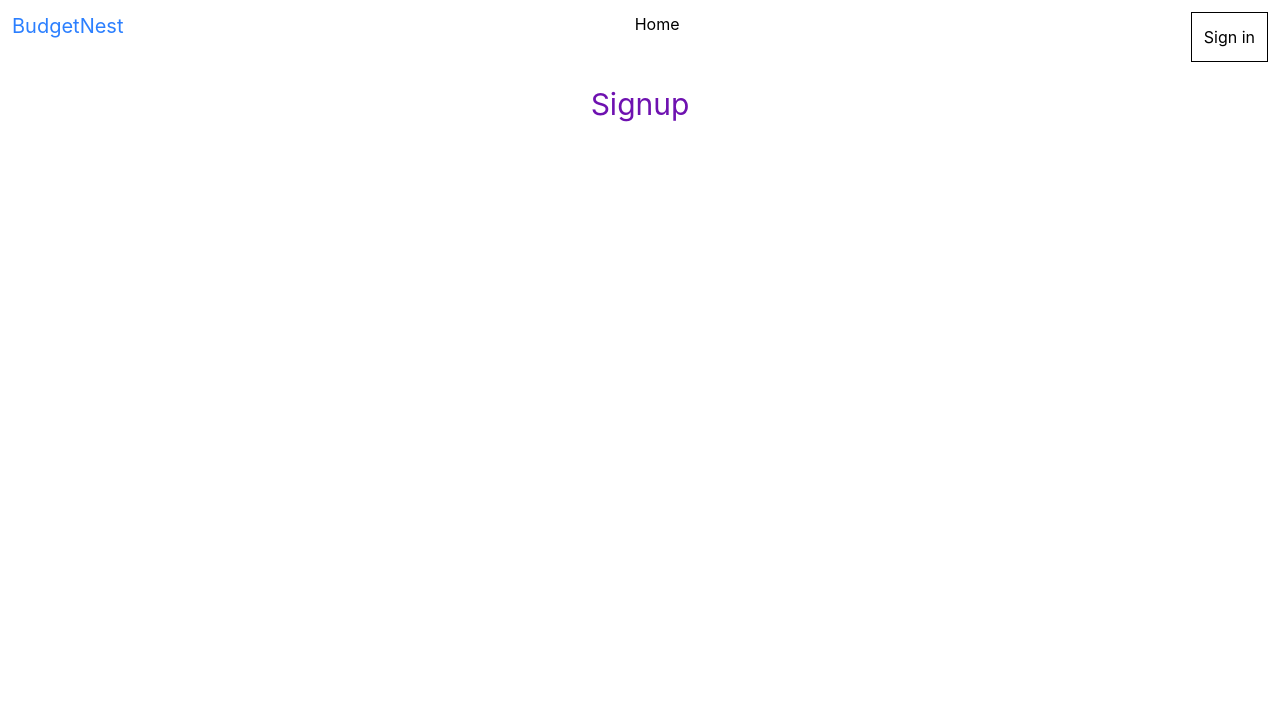
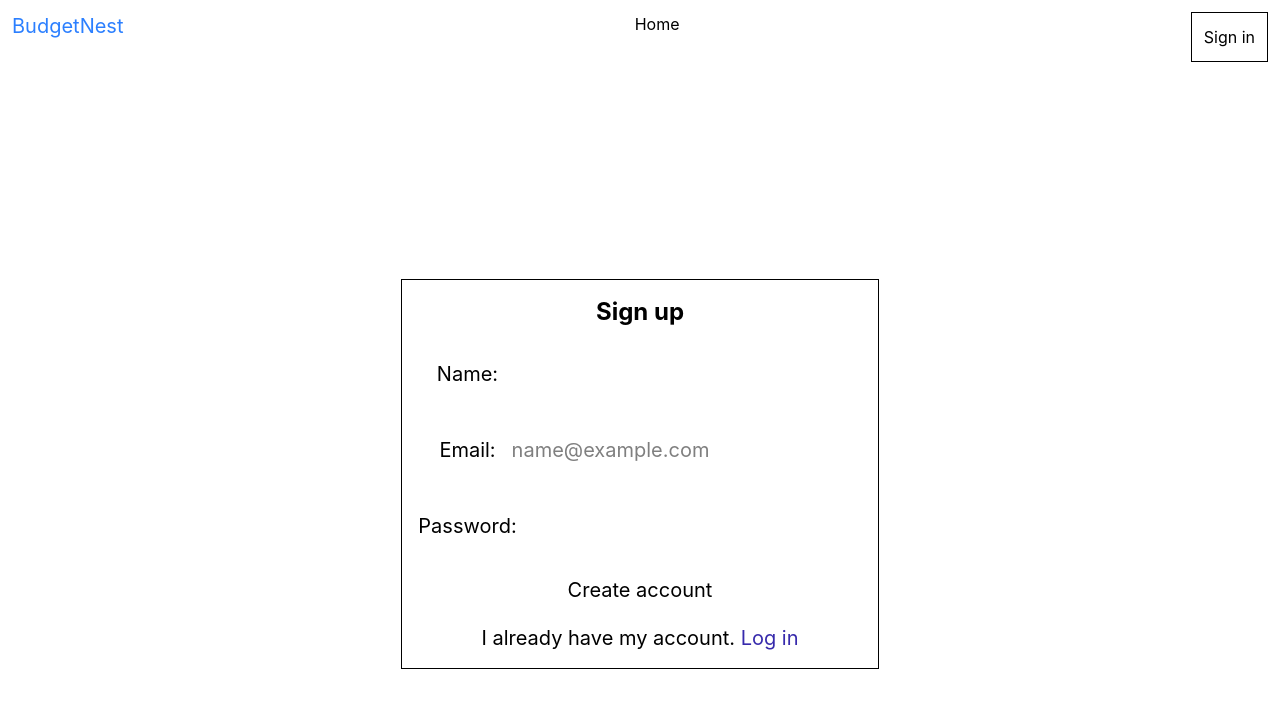
Before and after one commit to Maksas2002/Projektas1, a React (Vite) app in the folder front/: page /signup in a window 1280 px wide. Shown: the top 708 px of the page. Built offline with nearby package versions, Linux system fonts and the light colour scheme; no server answers.

Commit message:
Added funcion for SignupForm | fixed the bug

```diff
--- a/front/src/compoments/SignupForm.jsx
+++ b/front/src/compoments/SignupForm.jsx
@@ -1,7 +1,100 @@
+import { useState } from "react";
+import { useForm } from "react-hook-form"
+import { Link, useNavigate } from "react-router";
+import { handleErrors } from "../utils/errorhandling";
+import axios from "axios";
+
+const API_URL = import.meta.env.VITE_API_URL;
+
 function SignupForm(){
+    const [error, setError] = useState("");
+    const navigate = useNavigate();
+
+    const {
+        register,
+        handleSubmit,
+        formState: { errors },
+        reset
+    } = useForm({defaultValues:{name:"", email:"", password:""}});
+
+    const onSubmit = async (formValues) => {
+        try {
+            await axios.post(`${API_URL}/users/signup`, {
+                name:formValues.name,
+                email:formValues.email,
+                password:formValues.password
+            })
+
+            alert("Succesfully regestered");
+            reset();
+            navigate("/login");
+        } catch (error) {
+            setError(handleErrors(error));
+        }
+    }
+
+
     return(
         <>
-        <h1 className="text-3xl text-center text-purple-800 py-3">Signup</h1>
+            <div className="min-h-screen flex flex-col justify-center text-center items-center">
+
+                <form onSubmit={handleSubmit(onSubmit)} className="border text-xl p-2">
+                    <h3 className="m-2 text-2xl font-bold">Sign up</h3>
+                    <div className="p-2">
+                        <label>Name:</label>
+                        <input
+                        id="name"
+                        name="name"
+                        type="text"
+                        className="p-2 m-2"
+                        {...register("name")}
+                        required
+                        />
+                        {errors.name && (
+                            <p className="text-red-500 text-sm">{errors.name.message}</p>
+                        )}
+                    </div>
+
+                    <div className="p-2">
+                        <label>Email:</label>
+                        <input
+                        id="email"
+                        name="email"
+                        type="email"
+                        className="p-2 m-2"
+                        {...register("email")}
+                        placeholder="name@example.com"
+                        required
+                        />
+                        {errors.email && (
+                            <p className="text-red-500 text-sm">{errors.username.message}</p>
+                        )}
+                    </div>
+
+                    <div className="p-2">
+                        <label>Password:</label>
+                        <input
+                        id="password"
+                        name="password"
+                        type="password"
+                        className="p-2 m-2"
+                        {...register("password")}
+                        required
+                        />
+                        {errors.password && (
+                            <p className="text-red-500 text-sm">{errors.password.message}</p>
+                        )}
+                    </div>
+
+                    <button className="p-3" type="submit">Create account</button>
+                    <div className="p-2">
+                        <p>
+                            I already have my account. <Link to="/login" className="text-indigo-800 hover:text-indigo-900">Log in</Link>
+                        </p>
+                    </div>
+                    <div className="text-red-800">{error}</div>
+                </form>
+            </div>
         </>
     )
 }
--- a/front/vite.config.js
+++ b/front/vite.config.js
@@ -5,11 +5,11 @@ import tailwindcss from '@tailwindcss/vite'
 // https://vite.dev/config/
 export default defineConfig({
   plugins: [react(), tailwindcss(),],
-  server: {
-    watch: {
-      usePolling: true,
-    },
-    host: true,
-    strictPort: true,
-  }
+  // server: {
+  //   watch: {
+  //     usePolling: true,
+  //   },
+  //   host: true,
+  //   strictPort: true,
+  // }
 })
```
Also changed, not shown: 2 other files (tests, documents, lock files or other folders).
